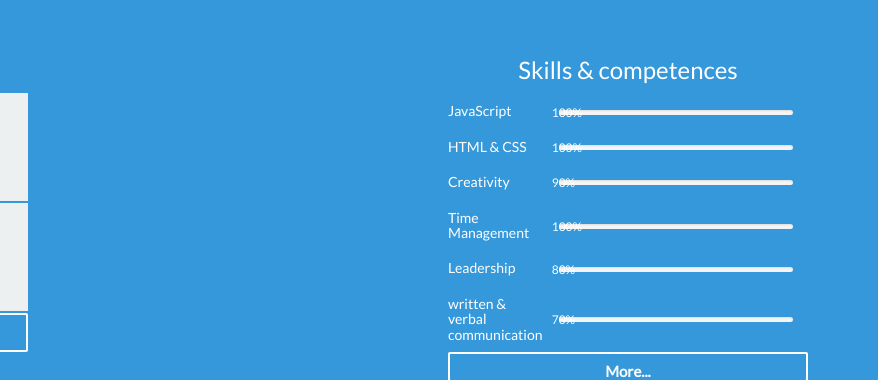
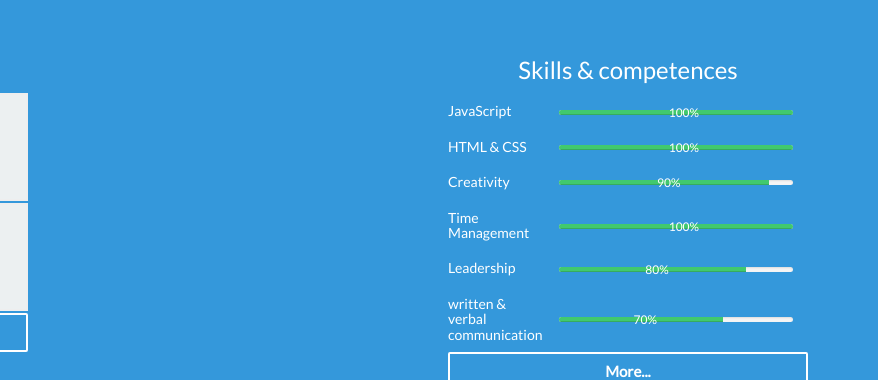
Before and after one commit to rehandogar/p1-portfolio-site, a plain HTML site: page index.html in a window 1280 px wide. Shown: the part 185-565 px from the top of the page, 402-1280 px from the left. Drawn offline with Linux system fonts and the light colour scheme.

Commit message:
feat: animation added on progressBar
firslty ids are removed from html file as the are no longer required because the
role attribute is common among all divs of progress bar. So I am just getting a
html collection of all progressbar objects and looking at their aria-valuenow
attribute to get the width of each progressbar object.

```diff
--- a/index.html
+++ b/index.html
@@ -54,7 +54,7 @@
             <div class="wrap-skill">
   						<h5 class="invert-color">JavaScript</h5>
   						<div class="progress progress-frame skill-level">
-  						    <div class="progress-bar progress-bar-custom" role="progressbar" aria-valuenow="100" aria-valuemin="0" aria-valuemax="100" id='js'>
+  						    <div class="progress-bar progress-bar-custom" role="progressbar" aria-valuenow="100" aria-valuemin="0" aria-valuemax="100">
   						        <span class="sr-only">100%</span>
   						    </div>
   						</div>
@@ -62,7 +62,7 @@
             <div class="wrap-skill">
   						<h5 class="invert-color">HTML & CSS</h5>
   						<div class="progress progress-frame skill-level">
-  						    <div class="progress-bar progress-bar-custom" role="progressbar" aria-valuenow="100" aria-valuemin="0" aria-valuemax="100" id='html'>
+  						    <div class="progress-bar progress-bar-custom" role="progressbar" aria-valuenow="100" aria-valuemin="0" aria-valuemax="100">
   						        <span class="sr-only">100%</span>
   						    </div>
   						</div>
@@ -70,7 +70,7 @@
             <div class="wrap-skill">
   						<h5 class="invert-color">Creativity</h5>
   						<div class="progress progress-frame skill-level">
-  						    <div class="progress-bar progress-bar-custom" role="progressbar" aria-valuenow="90" aria-valuemin="0" aria-valuemax="100" id='creativity'>
+  						    <div class="progress-bar progress-bar-custom" role="progressbar" aria-valuenow="90" aria-valuemin="0" aria-valuemax="100">
   						        <span class="sr-only">90%</span>
   						    </div>
   						</div>
@@ -78,7 +78,7 @@
             <div class="wrap-skill">
   						<h5 class="invert-color">Time Management</h5>
   						<div class="progress progress-frame skill-level">
-  						    <div class="progress-bar progress-bar-custom" role="progressbar" aria-valuenow="100" aria-valuemin="0" aria-valuemax="100" id='time-mng'>
+  						    <div class="progress-bar progress-bar-custom" role="progressbar" aria-valuenow="100" aria-valuemin="0" aria-valuemax="100">
   						        <span class="sr-only">100%</span>
   						    </div>
   						</div>
@@ -86,7 +86,7 @@
             <div class="wrap-skill">
   						<h5 class="invert-color">Leadership</h5>
   						<div class="progress progress-frame skill-level">
-  						    <div class="progress-bar progress-bar-custom" role="progressbar" aria-valuenow="80" aria-valuemin="0" aria-valuemax="100" id='leadership'>
+  						    <div class="progress-bar progress-bar-custom" role="progressbar" aria-valuenow="80" aria-valuemin="0" aria-valuemax="100">
   						        <span class="sr-only">80%</span>
   						    </div>
   						</div>
@@ -94,7 +94,7 @@
   					<div class="wrap-skill">
   						<h5 class="invert-color">written & verbal communication</h5>
   						<div class="progress progress-frame">
-  						    <div class="progress-bar progress-bar-custom" role="progressbar" aria-valuenow="70" aria-valuemin="0" aria-valuemax="100" id="comm">
+  						    <div class="progress-bar progress-bar-custom" role="progressbar" aria-valuenow="70" aria-valuemin="0" aria-valuemax="100">
   						        <span class="sr-only">70%</span>
   						    </div>
   						</div>
--- a/js/app.js
+++ b/js/app.js
@@ -0,0 +1,8 @@
+window.onload = function(){
+  var progressBars = document.querySelectorAll('div[role="progressbar"]');
+  var width;
+  progressBars.forEach(function(progressBarObject){
+    width = progressBarObject.getAttribute('aria-valuenow');
+    progressBarObject.style.width = width + '%';
+  });
+}
```
